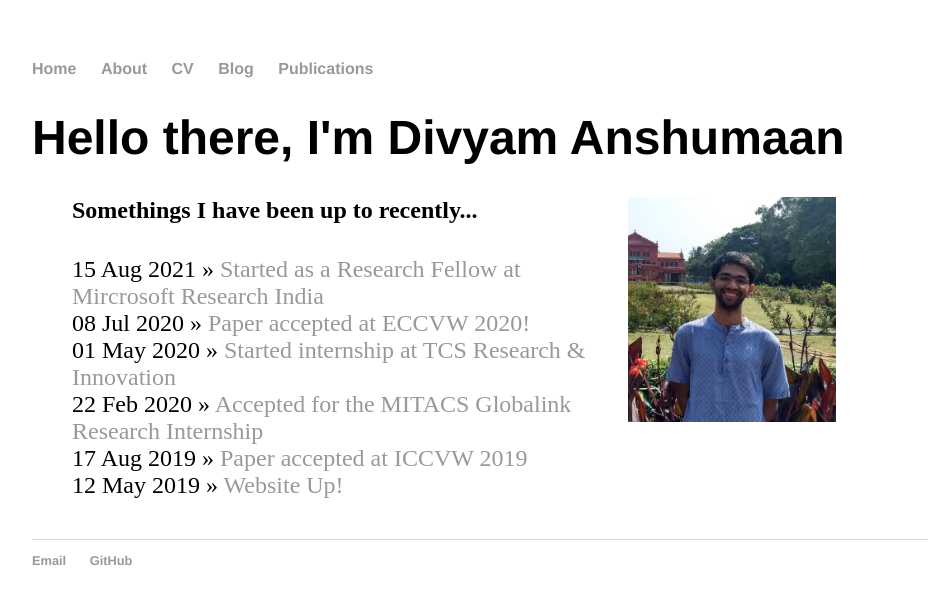
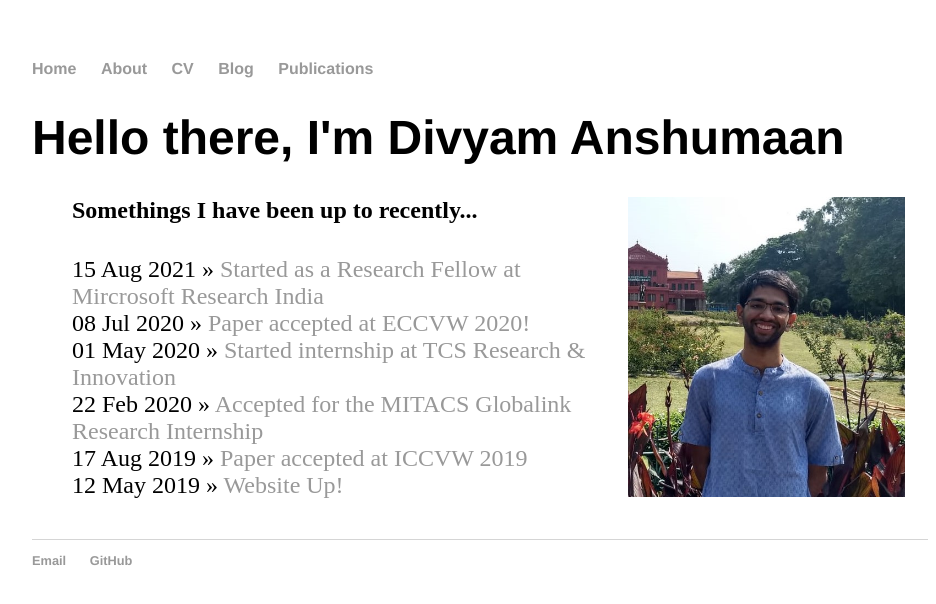
Before and after one commit to divyam02/divyam02_backup.github.io, a Jekyll site: the page built from index.html, in a window 1280 px wide. Shown: the top 604 px of the page, without its empty margins (160-1096 px from the left). Built offline with Jekyll 4.4.1, drawn with Linux system fonts in a browser that asks for light colours.

Commit message:
Update main.css

```diff
--- a/css/main.css
+++ b/css/main.css
@@ -53,6 +53,6 @@ ul.posts li {
 img {
   display: inline;
   margin: 10 auto;
-  height: 75%;
+  height: 100%;
   width: auto;
 }
```
